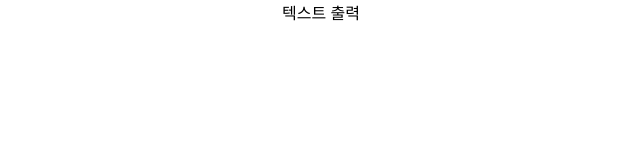
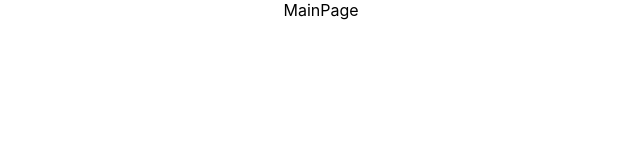
Before and after one commit to Akows/prj04remake, a React (Create React App) app: page / in a window 1280 px wide. Shown: the top 160 px of the page, without its empty margins (319-959 px from the left). Built offline with nearby package versions, Linux system fonts and the light colour scheme.

Commit message:
Fix: Delete `␍`eslint prettier/prettier 에러 해결. (Prettier의 줄바꿈 기본 규칙과 Windows에서는 줄바꿈 문자 형식이 달라 발생하는 문제.)
Init: 프로젝트의 기본 Router 구성, 기본 컴포넌트를 Typescript 버전 컴포넌트로 변환.

```diff
--- a/src/App.tsx
+++ b/src/App.tsx
@@ -1,8 +1,17 @@
 import React from 'react';
 import './App.css';
+import AppRouter from './router/AppRouter';
 
-function App() {
-  return <div className="App">텍스트 출력</div>;
-}
+// React.FC?
+// Function Component의 약자로, 컴포넌트의 타입을 나타낸다.
+// TypeScript를 사용하는 프로젝트에서는 컴포넌트를 정의할 때 일관성을 유지하기 위해 React.FC 타입을 사용하는 것이 좋다.
+
+const App: React.FC = () => {
+  return (
+    <div className="App">
+      <AppRouter />
+    </div>
+  );
+};
 
 export default App;
--- /dev/null
+++ b/src/pages/MainPage.tsx
@@ -0,0 +1,7 @@
+import React from 'react';
+
+const MainPage: React.FC = () => {
+  return <div>MainPage</div>;
+};
+
+export default MainPage;
--- /dev/null
+++ b/src/router/AppRouter.tsx
@@ -0,0 +1,16 @@
+import React from 'react';
+import { BrowserRouter, Route, Routes } from 'react-router-dom';
+
+import MainPage from '../pages/MainPage';
+
+const AppRouter: React.FC = () => {
+  return (
+    <BrowserRouter>
+      <Routes>
+        <Route path="/" Component={MainPage} />
+      </Routes>
+    </BrowserRouter>
+  );
+};
+
+export default AppRouter;
```
Also changed, not shown: .eslintrc.js.
